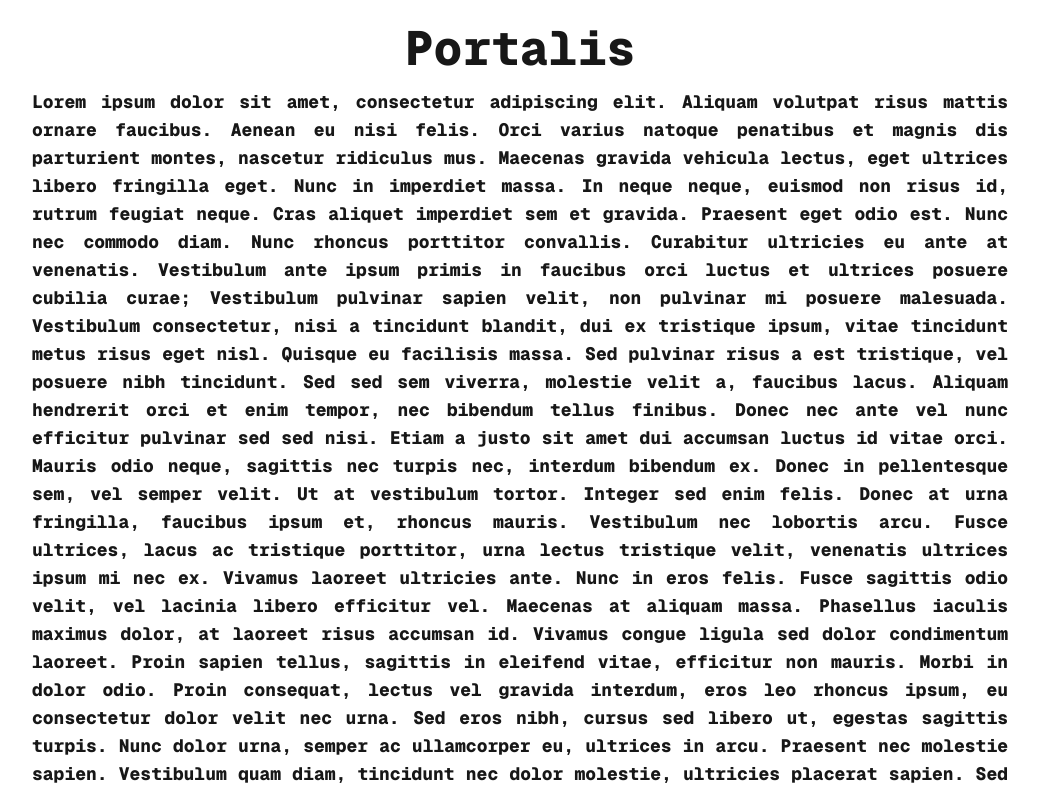
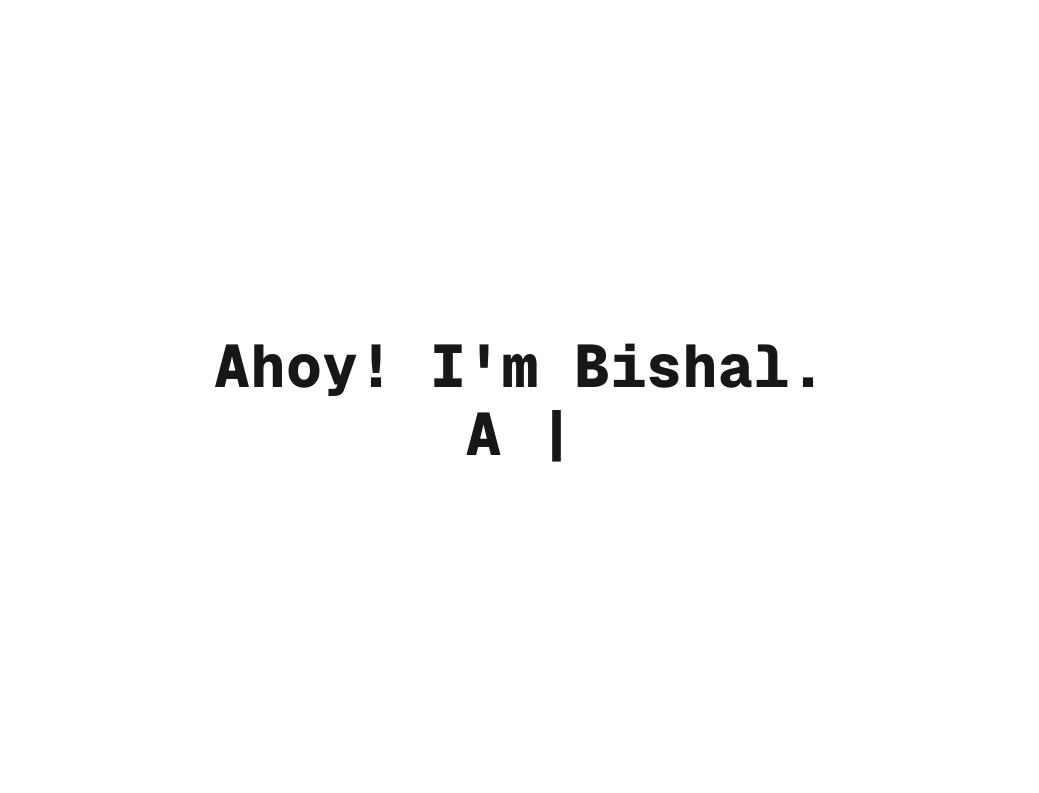
Before and after one commit to arBishal/Portalis, a Next.js app: page / in a window 1280 px wide. Shown: the top 793 px of the page, without its empty margins (120-1159 px from the left). Built offline with nearby package versions, Linux system fonts and the light colour scheme.

Commit message:
chore: extract hero section as seperate component

```diff
--- a/app/page.jsx
+++ b/app/page.jsx
@@ -1,108 +1,9 @@
+import Hero from "@/components/landing-page/hero";
+
 export default function Home() {
   return (
-    <div className="max-w-5xl p-6 gap-4 flex flex-col items-center justify-center text-5xl font-extrabold">
-      Portalis
-      <p className="text-lg text-justify">
-        Lorem ipsum dolor sit amet, consectetur adipiscing elit. Aliquam
-        volutpat risus mattis ornare faucibus. Aenean eu nisi felis. Orci varius
-        natoque penatibus et magnis dis parturient montes, nascetur ridiculus
-        mus. Maecenas gravida vehicula lectus, eget ultrices libero fringilla
-        eget. Nunc in imperdiet massa. In neque neque, euismod non risus id,
-        rutrum feugiat neque. Cras aliquet imperdiet sem et gravida. Praesent
-        eget odio est. Nunc nec commodo diam. Nunc rhoncus porttitor convallis.
-        Curabitur ultricies eu ante at venenatis. Vestibulum ante ipsum primis
-        in faucibus orci luctus et ultrices posuere cubilia curae; Vestibulum
-        pulvinar sapien velit, non pulvinar mi posuere malesuada. Vestibulum
-        consectetur, nisi a tincidunt blandit, dui ex tristique ipsum, vitae
-        tincidunt metus risus eget nisl. Quisque eu facilisis massa. Sed
-        pulvinar risus a est tristique, vel posuere nibh tincidunt. Sed sed sem
-        viverra, molestie velit a, faucibus lacus. Aliquam hendrerit orci et
-        enim tempor, nec bibendum tellus finibus. Donec nec ante vel nunc
-        efficitur pulvinar sed sed nisi. Etiam a justo sit amet dui accumsan
-        luctus id vitae orci. Mauris odio neque, sagittis nec turpis nec,
-        interdum bibendum ex. Donec in pellentesque sem, vel semper velit. Ut at
-        vestibulum tortor. Integer sed enim felis. Donec at urna fringilla,
-        faucibus ipsum et, rhoncus mauris. Vestibulum nec lobortis arcu. Fusce
-        ultrices, lacus ac tristique porttitor, urna lectus tristique velit,
-        venenatis ultrices ipsum mi nec ex. Vivamus laoreet ultricies ante. Nunc
-        in eros felis. Fusce sagittis odio velit, vel lacinia libero efficitur
-        vel. Maecenas at aliquam massa. Phasellus iaculis maximus dolor, at
-        laoreet risus accumsan id. Vivamus congue ligula sed dolor condimentum
-        laoreet. Proin sapien tellus, sagittis in eleifend vitae, efficitur non
-        mauris. Morbi in dolor odio. Proin consequat, lectus vel gravida
-        interdum, eros leo rhoncus ipsum, eu consectetur dolor velit nec urna.
-        Sed eros nibh, cursus sed libero ut, egestas sagittis turpis. Nunc dolor
-        urna, semper ac ullamcorper eu, ultrices in arcu. Praesent nec molestie
-        sapien. Vestibulum quam diam, tincidunt nec dolor molestie, ultricies
-        placerat sapien. Sed at diam eu ipsum vehicula pellentesque. Vestibulum
-        in erat egestas, tempus elit a, efficitur lectus. Quisque at ante eu
-        felis molestie consequat. Phasellus ornare, nulla id ullamcorper
-        dignissim, risus elit aliquet leo, sit amet bibendum erat urna non
-        lacus. Aliquam sodales tellus quis libero venenatis imperdiet. Sed vel
-        sollicitudin mauris. Maecenas eget neque ipsum. Ut tempor sapien metus,
-        vitae efficitur mi congue sit amet. Morbi porttitor luctus orci, quis
-        cursus purus porta in. Sed leo ante, sagittis id velit vehicula, lacinia
-        tristique nisi. Suspendisse in dictum justo. Vestibulum sed pharetra
-        nunc, ac dapibus risus. Phasellus elit sem, vestibulum nec dui eu,
-        consectetur porta metus. Integer efficitur porttitor erat, ut consequat
-        mi hendrerit nec. Maecenas fermentum vulputate facilisis. Nullam sit
-        amet metus leo. Sed eu magna aliquam ligula suscipit condimentum. Fusce
-        luctus id lorem eu porta. Proin ac augue imperdiet, hendrerit velit non,
-        porta nisi. Suspendisse convallis augue sit amet tincidunt bibendum.
-        Nullam eu porttitor massa, vel condimentum erat. Aliquam erat volutpat.
-        Aenean eget nisi purus. Class aptent taciti sociosqu ad litora torquent
-        per conubia nostra, per inceptos himenaeos. Aliquam bibendum auctor
-        venenatis. Aliquam leo nibh, fermentum eu nisi vitae, ornare venenatis
-        sem. Vivamus in tellus arcu. Praesent eget est in augue congue gravida
-        sed vitae purus. In a purus eu felis fermentum viverra eget a velit. In
-        feugiat, odio sit amet venenatis convallis, dui metus laoreet mi, sit
-        amet fringilla nisl sapien vel tortor. Sed faucibus pharetra tincidunt.
-        Sed eros diam, posuere vel cursus ut, fermentum sed mi. In luctus
-        pretium enim scelerisque convallis. Morbi nisi mauris, gravida nec
-        semper et, maximus in augue. Vivamus vel justo non nunc ullamcorper
-        mollis. Duis sed nunc eget leo tristique placerat. Praesent a velit non
-        lacus hendrerit pulvinar ut et felis. Nulla euismod metus vel nunc
-        gravida, vel pharetra nunc finibus. Aliquam pharetra ipsum nunc, eget
-        pharetra tortor faucibus in. Donec consectetur eros orci, eu tempus
-        dolor elementum et. Donec vel nisl libero. Donec quam risus, pretium
-        vitae efficitur in, pulvinar vitae erat. Nulla rutrum sapien at nisi
-        ultricies, fringilla pulvinar ipsum maximus. Aliquam nulla ex, malesuada
-        id suscipit id, imperdiet sodales ante. In nisl lorem, imperdiet vitae
-        aliquet non, lacinia ac felis. In est elit, varius sit amet enim nec,
-        aliquam fermentum elit. Nam pulvinar ullamcorper nunc sed volutpat.
-        Nulla rhoncus ex varius dui facilisis, vel dictum libero viverra.
-        Phasellus dignissim ultricies ornare. Maecenas id congue eros. Morbi in
-        ipsum purus. Mauris ac sapien sem. Nulla euismod quis erat at porta.
-        Donec quis faucibus diam, in sollicitudin orci. Etiam vel rhoncus leo,
-        eget imperdiet sapien. Sed arcu dui, mollis eget nunc sit amet,
-        sollicitudin bibendum urna. Donec at pulvinar nisl, eget ultricies
-        felis. Cras id tellus et magna porttitor sodales eu ac metus. Duis
-        efficitur mauris vel purus lobortis, vel suscipit elit eleifend. Etiam
-        lobortis nisi eu aliquam ornare. Duis ac accumsan risus. Integer posuere
-        tristique enim, nec vulputate ex facilisis quis. Quisque eget purus eget
-        nisi varius consectetur sodales ut dui. Donec hendrerit urna laoreet,
-        ultricies nunc nec, sollicitudin lacus. Aliquam erat volutpat. Nullam et
-        mi vel nisi pellentesque varius. Ut hendrerit elit sit amet leo
-        accumsan, ut ultricies leo imperdiet. Morbi venenatis enim sed est
-        pretium rhoncus. Nulla fringilla convallis orci a posuere. Nulla gravida
-        ex laoreet facilisis pulvinar. Proin vestibulum blandit tellus vitae
-        vestibulum. Etiam quam lacus, congue a libero a, tempor laoreet sapien.
-        Pellentesque tincidunt rhoncus velit, quis pellentesque quam imperdiet
-        in. Duis sed tortor eget sem rhoncus vehicula vel at quam. Quisque in
-        facilisis elit. Aliquam erat volutpat. Praesent aliquet sodales nisl,
-        vitae mollis nunc volutpat quis. Mauris facilisis accumsan ornare.
-        Vestibulum suscipit nibh eget nulla mattis placerat. Vestibulum bibendum
-        tincidunt augue, eget fermentum sapien tincidunt vel. Nulla eget dolor
-        ligula. Aliquam ornare euismod hendrerit. Suspendisse euismod dolor nec
-        arcu ullamcorper, ac dictum ligula condimentum. Praesent aliquam lacus
-        leo, ullamcorper vestibulum libero convallis id. Curabitur ornare nibh a
-        quam dignissim pulvinar. Fusce fringilla massa ac lectus imperdiet, nec
-        varius metus porttitor. Nunc vel eros enim. Morbi faucibus quis nisi sed
-        tristique. Aliquam in porttitor diam. Nunc nec nulla massa. Aenean
-        aliquet varius lectus eu aliquam. Fusce ac magna at turpis laoreet
-        maximus non eu orci.
-      </p>
-
-    </div>
+    <>
+      <Hero/>
+    </>
   );
 }
--- /dev/null
+++ b/components/landing-page/hero.jsx
@@ -0,0 +1,21 @@
+import TypewriterEffect from "@/components/typewriter-effect";
+
+export default function Hero() {
+  return (
+    <div className="max-w-5xl p-6 gap-2 flex flex-col items-center justify-center text-6xl font-extrabold">
+      <h2>Ahoy! I'm Bishal.</h2>
+      <h2>
+        A{" "}
+        <span className="inline-block">
+          <TypewriterEffect
+            texts={[
+              "Software Engineer.",
+              "Creative Writer.",
+              "Graphic Designer.",
+            ]}
+          />
+        </span>
+      </h2>
+    </div>
+  );
+}
```
